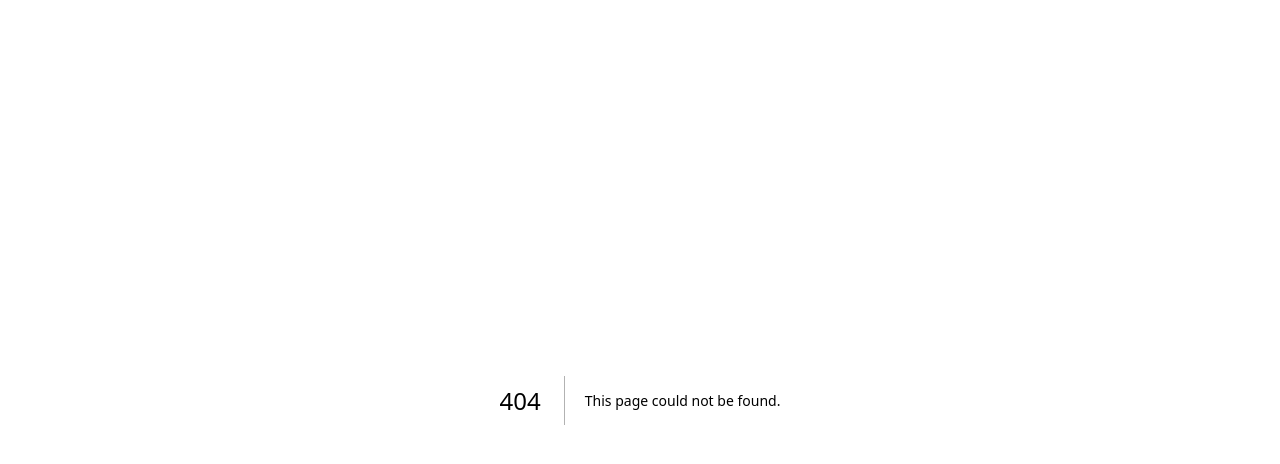
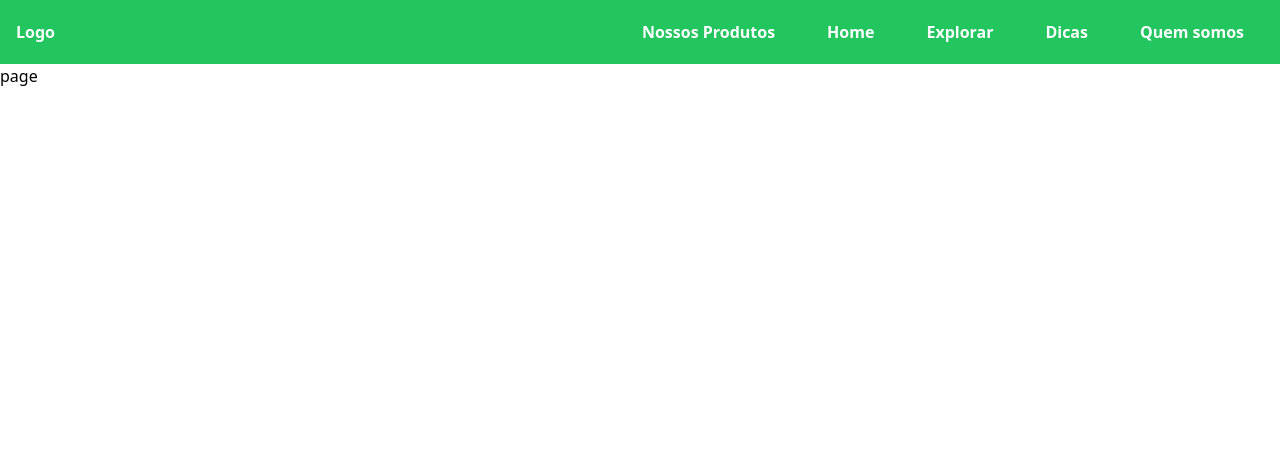
Before and after one commit to Jefferson-Guirra/Pure-invest-app, a Next.js app: page /test in a window 1280 px wide. Before the commit this address had no page. Shown: the top 464 px of the page. Built offline with nearby package versions, Linux system fonts and the light colour scheme.

Commit message:
feat: create navigation menu component

```diff
--- a/app/layout.tsx
+++ b/app/layout.tsx
@@ -1,10 +1,11 @@
 import type { Metadata } from "next";
+import { HeaderContainer} from '@/components';
 import "./globals.css";
 
 
 
 export const metadata: Metadata = {
-  title: "Create Next App",
+  title: "PureInvest",
   description: "Generated by create next app",
 };
 
@@ -14,8 +15,9 @@ export default function RootLayout({
   children: React.ReactNode;
 }>) {
   return (
-    <html lang="en">
+    <html lang="pt-br">
       <body>
+        <HeaderContainer />
         {children}
       </body>
     </html>
--- a/app/page.tsx
+++ b/app/page.tsx
@@ -1,9 +1,6 @@
-import styles from "./page.module.css";
 
 export default function Home() {
   return (
-    <div className={styles.page}>
-
-    </div>
+  <p>home</p>
   );
 }
--- /dev/null
+++ b/app/test/page.tsx
@@ -0,0 +1,7 @@
+const page = () => {
+  return (
+    <div>page</div>
+  )
+}
+
+export default page
--- /dev/null
+++ b/components/header/containers/headerContainer/HeaderContainer.tsx
@@ -0,0 +1,7 @@
+import { HeaderNavigation } from '../../nav/HeaderNavigation'
+
+export const HeaderContainer = () => {
+  return (
+    <HeaderNavigation />
+  )
+}
--- /dev/null
+++ b/components/header/nav/HeaderNavigation.tsx
@@ -0,0 +1,23 @@
+import React from 'react'
+import styles from './styles.module.css'
+import Link from 'next/link'
+
+export const HeaderNavigation = () => {
+  return (
+    <header className={styles.header}>
+      <article>
+        <p>Logo</p>
+      </article>
+
+      <nav className={ styles.nav}>
+        <Link href="*" className=''>
+          Nossos Produtos
+        </Link>
+        <Link href="*"> Home </Link>
+        <Link href="*"> Explorar </Link>
+        <Link href="*"> Dicas </Link>
+        <Link href='*'>Quem somos</Link>
+      </nav>
+    </header>
+  )
+}
--- /dev/null
+++ b/components/header/nav/styles.module.css
@@ -0,0 +1,12 @@
+.header {
+  @apply flex items-center bg-primary-green text-white  font-black justify-between p-4
+}
+
+
+.nav{
+  @apply flex gap-3 max-[850px]:hidden
+}
+
+.nav a {
+  @apply  duration-500 py-1 px-5 hover:text-second-green
+}
--- /dev/null
+++ b/components/index.ts
@@ -0,0 +1,2 @@
+export * from './header/containers/headerContainer/HeaderContainer'
+export * from './header/nav/HeaderNavigation'
--- a/tailwind.config.js
+++ b/tailwind.config.js
@@ -10,6 +10,19 @@ module.exports = {
   ],
   theme: {
     extend: {},
+    colors:{
+      'primary-green': '#22c55e',
+      'second-green': '#064e3b',
+      'white': '#fff',
+      'black': '#000000'
+    },
+    fontFamily:{
+      roboto: ['Roboto', 'sans-serif'],
+    }
   },
+  content: [
+    './pages/**/*.tsx',
+    './components/**/*.tsx',
+  ],
   plugins: [],
 }
```
